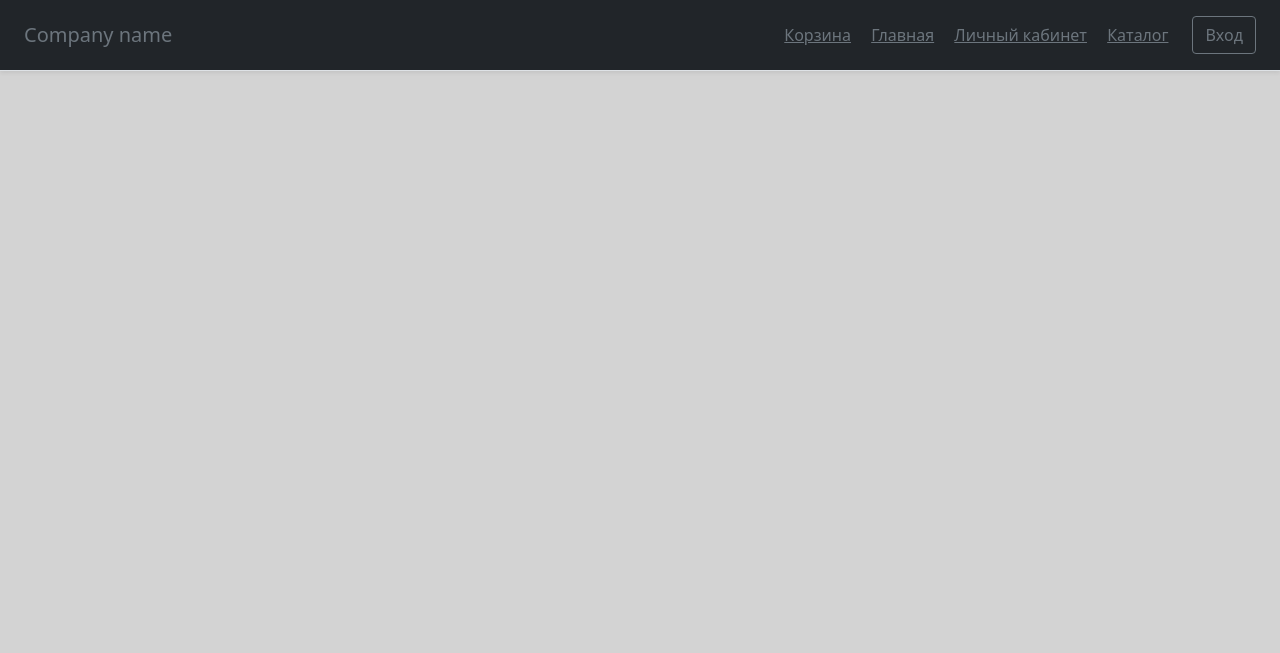
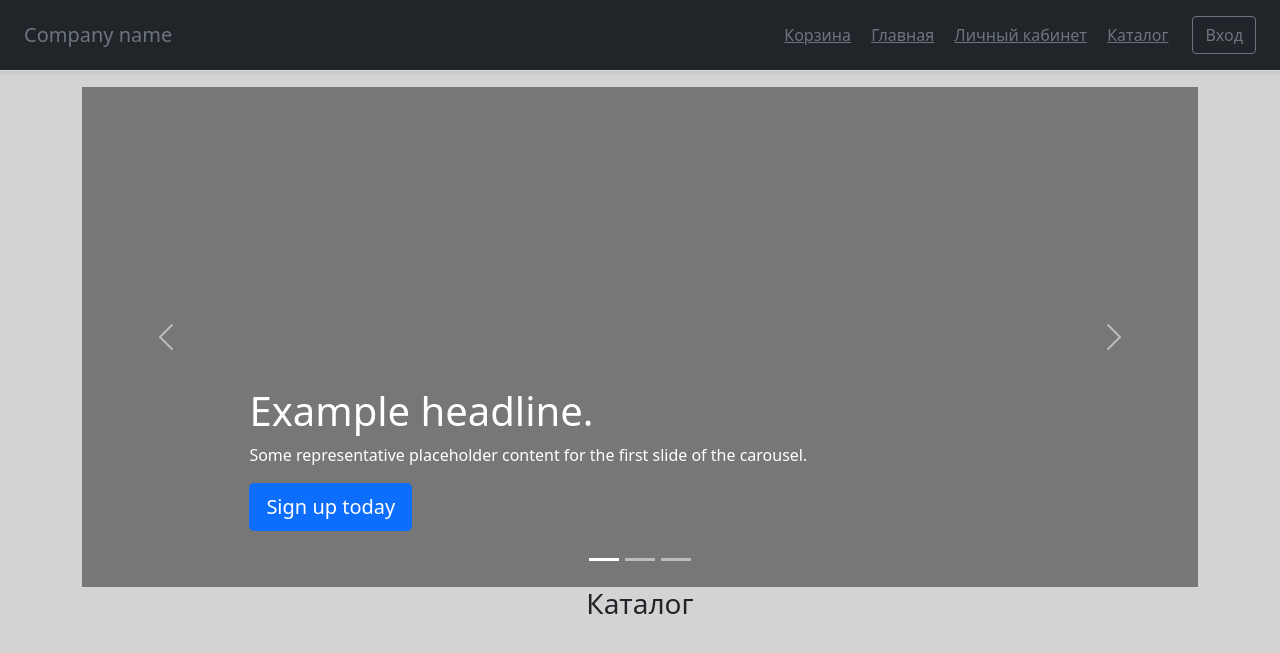
Before and after one commit to delamcon/web, a Flask app: page /catalog in a window 1280 px wide. Shown: the top 653 px of the page. Run offline with Flask 2, Linux system fonts and the light colour scheme; data comes from the database, SQL or seed files in the repository.

Commit message:
мелочи 2

```diff
--- a/static/css/catalog.css
+++ b/static/css/catalog.css
@@ -1,3 +1,17 @@
 body {
   background-color: lightgrey;
   }
+
+.bd-placeholder-img {
+        font-size: 1.125rem;
+        text-anchor: middle;
+        height: 500px;
+        weight: 2000px;
+        -webkit-user-select: none;
+        -moz-user-select: none;
+        user-select: none;
+      }
+
+h3 {
+  text-align: center;
+}
--- a/templates/catalog.html
+++ b/templates/catalog.html
@@ -1,4 +1,56 @@
 {% extends "base.html" %}
 {% block content %}
+<div id="myCarousel" class="carousel slide" data-bs-ride="carousel">
+    <div class="carousel-indicators">
+      <button type="button" data-bs-target="#myCarousel" data-bs-slide-to="0" class="active" aria-current="true" aria-label="Slide 1"></button>
+      <button type="button" data-bs-target="#myCarousel" data-bs-slide-to="1" aria-label="Slide 2"></button>
+      <button type="button" data-bs-target="#myCarousel" data-bs-slide-to="2" aria-label="Slide 3"></button>
+    </div>
+    <div class="carousel-inner">
+      <div class="carousel-item active">
+        <svg class="bd-placeholder-img" width="100%" height="100%" xmlns="http://www.w3.org/2000/svg" aria-hidden="true" preserveAspectRatio="xMidYMid slice" focusable="false"><rect width="100%" height="100%" fill="#777"/></svg>
+
+        <div class="container">
+          <div class="carousel-caption text-start">
+            <h1>Example headline.</h1>
+            <p>Some representative placeholder content for the first slide of the carousel.</p>
+            <p><a class="btn btn-lg btn-primary" href="#">Sign up today</a></p>
+          </div>
+        </div>
+      </div>
+      <div class="carousel-item">
+        <svg class="bd-placeholder-img" width="100%" height="100%" xmlns="http://www.w3.org/2000/svg" aria-hidden="true" preserveAspectRatio="xMidYMid slice" focusable="false"><rect width="100%" height="100%" fill="#777"/></svg>
+
+        <div class="container">
+          <div class="carousel-caption">
+            <h1>Another example headline.</h1>
+            <p>Some representative placeholder content for the second slide of the carousel.</p>
+            <p><a class="btn btn-lg btn-primary" href="#">Learn more</a></p>
+          </div>
+        </div>
+      </div>
+      <div class="carousel-item">
+        <svg class="bd-placeholder-img" width="100%" height="100%" xmlns="http://www.w3.org/2000/svg" aria-hidden="true" preserveAspectRatio="xMidYMid slice" focusable="false"><rect width="100%" height="100%" fill="#777"/></svg>
+
+        <div class="container">
+          <div class="carousel-caption text-end">
+            <h1>One more for good measure.</h1>
+            <p>Some representative placeholder content for the third slide of this carousel.</p>
+            <p><a class="btn btn-lg btn-primary" href="#">Browse gallery</a></p>
+          </div>
+        </div>
+      </div>
+    </div>
+    <button class="carousel-control-prev" type="button" data-bs-target="#myCarousel" data-bs-slide="prev">
+      <span class="carousel-control-prev-icon" aria-hidden="true"></span>
+      <span class="visually-hidden">Previous</span>
+    </button>
+    <button class="carousel-control-next" type="button" data-bs-target="#myCarousel" data-bs-slide="next">
+      <span class="carousel-control-next-icon" aria-hidden="true"></span>
+      <span class="visually-hidden">Next</span>
+    </button>
+  </div>
+
+<h3>Каталог</h3>
 
 {% endblock %}
```
